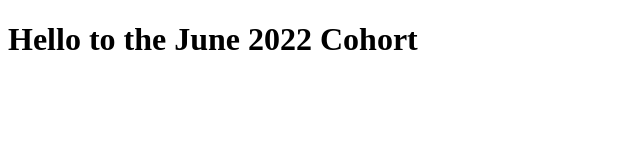
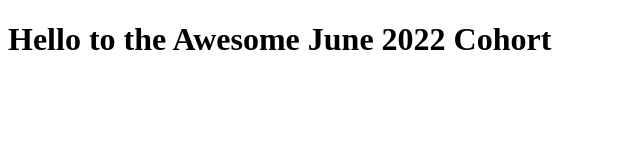
Before and after one commit to m-bry/gitPractice, a plain HTML site: page index.html in a window 1280 px wide. Shown: the whole page, without its empty margins (0-640 px from the left). Drawn offline with Linux system fonts and the light colour scheme.

Commit message:
updated the heading

```diff
--- a/index.html
+++ b/index.html
@@ -7,6 +7,6 @@
     <title>Document</title>
 </head>
 <body>
-    <h1>Hello to the June 2022 Cohort</h1>
+    <h1>Hello to the Awesome June 2022 Cohort</h1>
 </body>
 </html>
```
